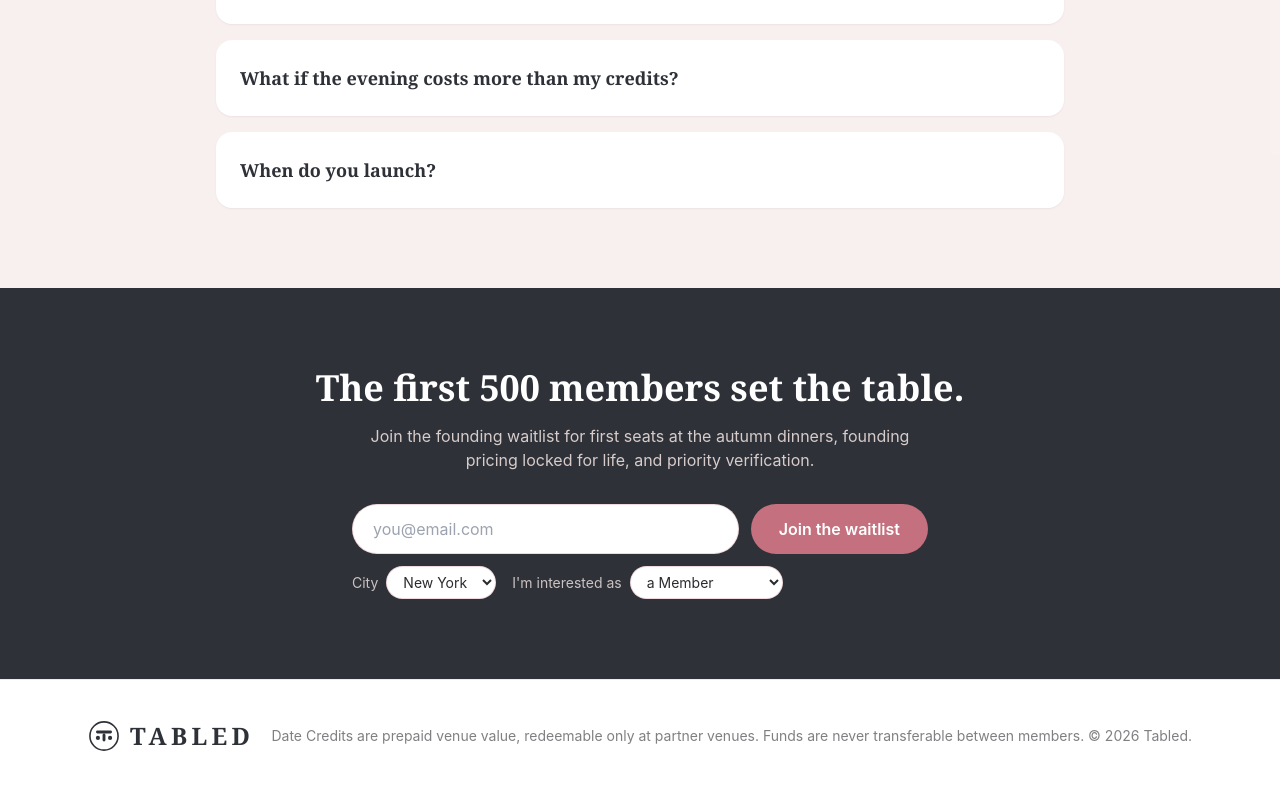
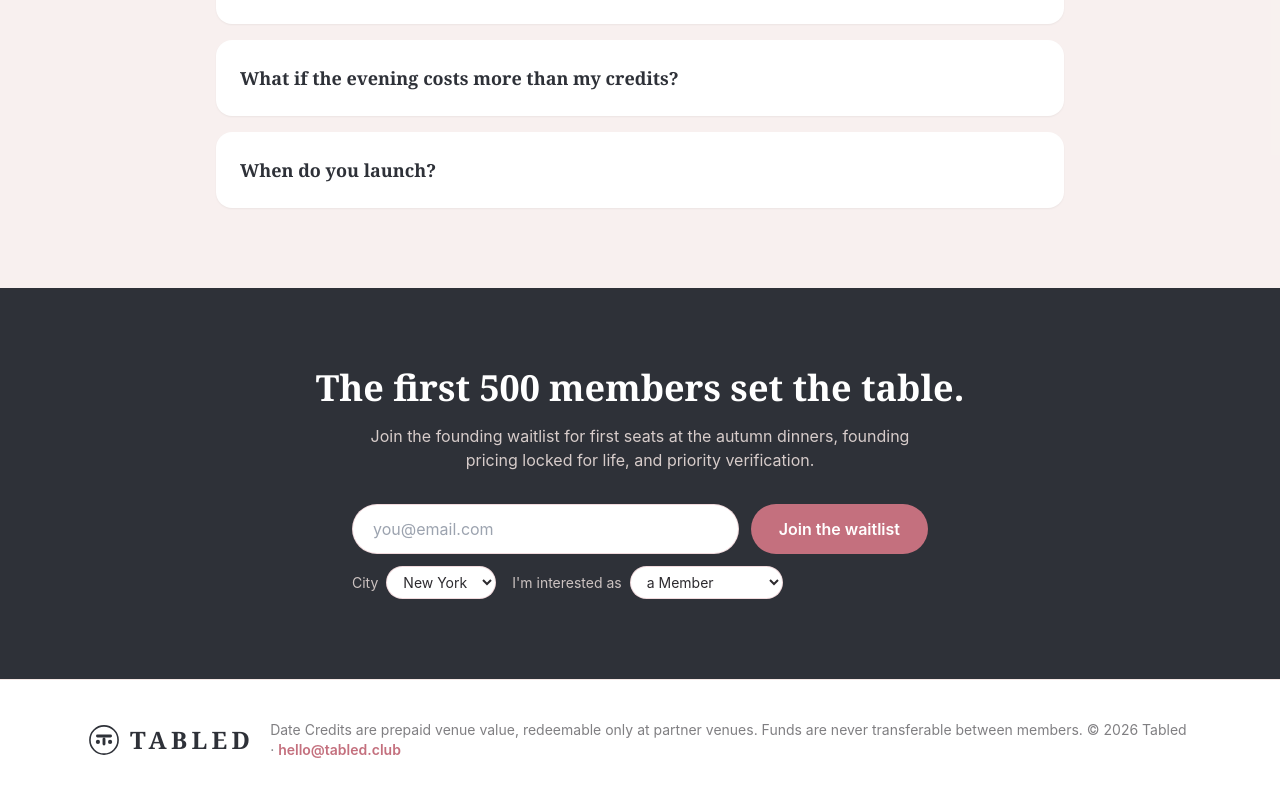
Before and after one commit to verodx3216/tabled-platform2, a Next.js app: page / in a window 1280 px wide. Shown: the part 3148-3944 px from the top of the page. Built offline with nearby package versions, Linux system fonts and the light colour scheme.

Commit message:
Add files via upload

```diff
--- a/src/app/page.tsx
+++ b/src/app/page.tsx
@@ -183,7 +183,10 @@ export default function Home() {
           <LogoLockup />
           <p>
             Date Credits are prepaid venue value, redeemable only at partner venues. Funds are never
-            transferable between members. © {new Date().getFullYear()} Tabled.
+            transferable between members. © {new Date().getFullYear()} Tabled ·{" "}
+            <a href="mailto:hello@tabled.club" className="font-semibold text-berry hover:underline">
+              hello@tabled.club
+            </a>
           </p>
         </div>
       </footer>
```
